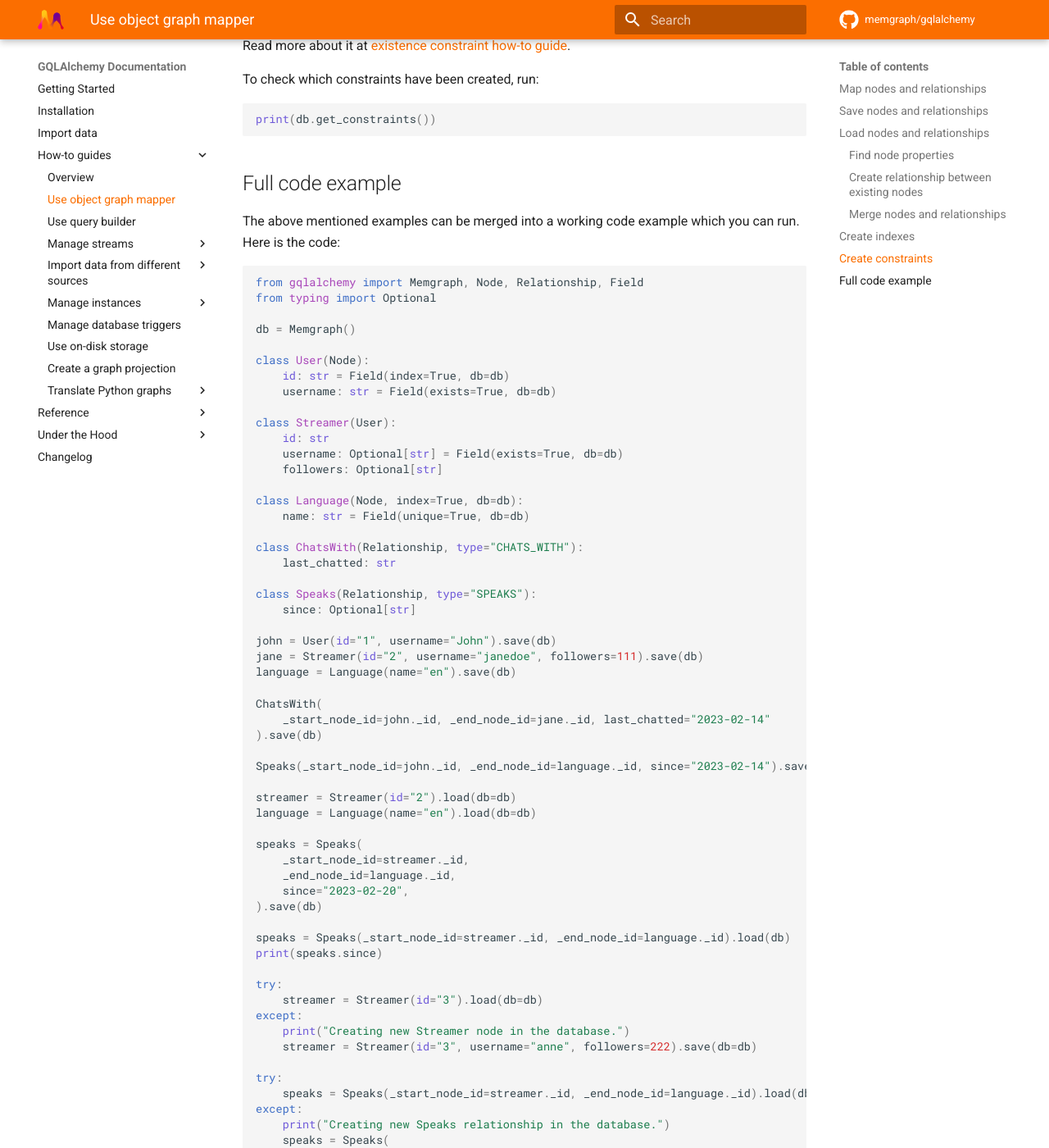
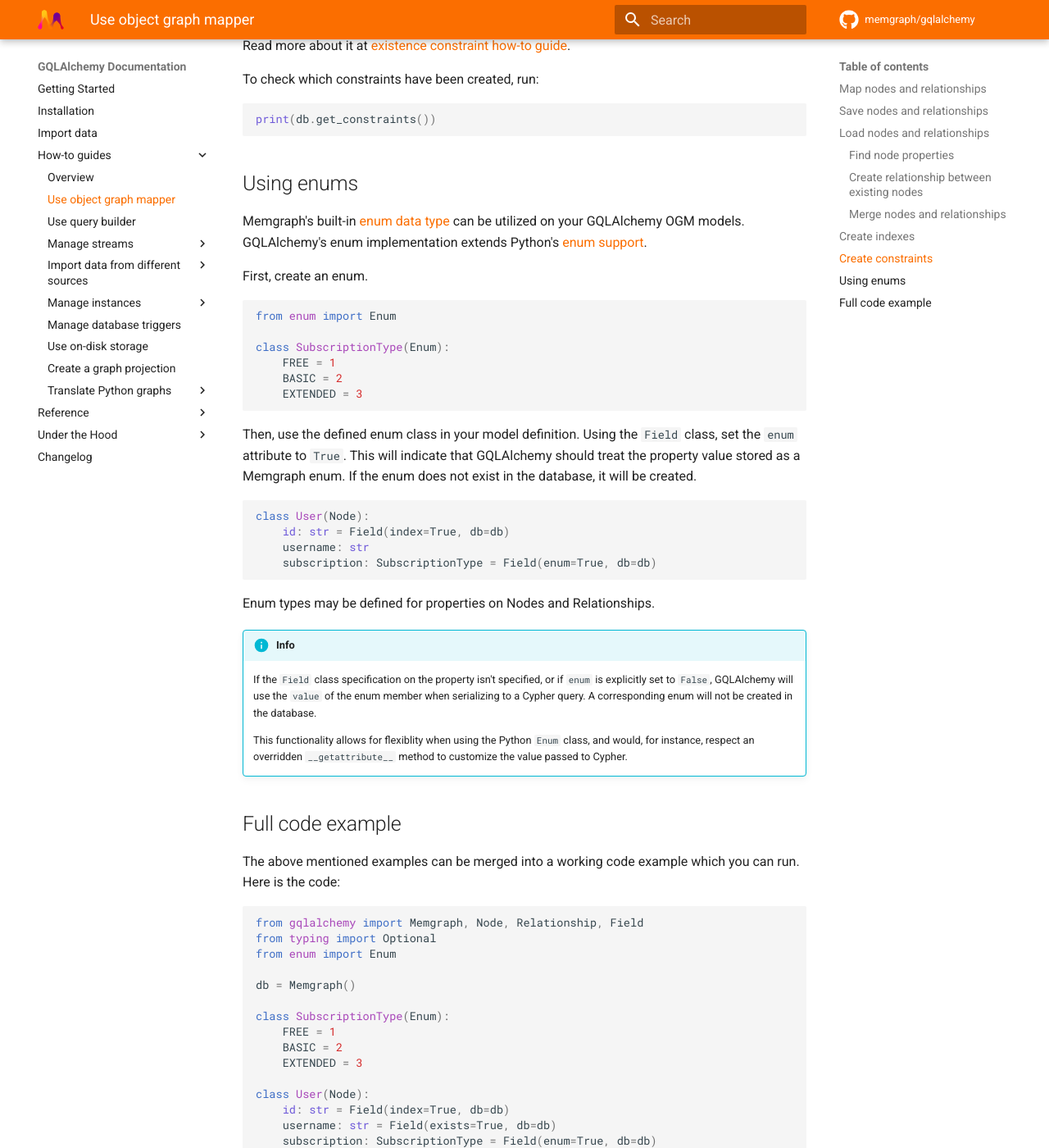
Before and after one commit to memgraph/gqlalchemy, an MkDocs documentation site: the page built from docs/how-to-guides/ogm.md, in a window 1280 px wide and 1400 px high, scrolled down 8593 px. Shown: the whole window at 82% size. Built offline with MkDocs 1.6.1 and Material for MkDocs 9.7.7, drawn with Linux system fonts in a browser that asks for light colours; comment, search, counter and statistics services are not loaded; some of the changed text lies outside the part shown.

Commit message:
Updates documentation on usage of enums.

````diff
--- a/docs/how-to-guides/ogm.md
+++ b/docs/how-to-guides/ogm.md
@@ -395,6 +395,37 @@
 print(db.get_constraints())
 ```
 
+## Using enums
+
+Memgraph's built-in [enum data type](https://memgraph.com/docs/fundamentals/data-types#enum) can be utilized on your GQLAlchemy OGM models.  GQLAlchemy's enum implementation extends Python's [enum support](https://docs.python.org/3.11/library/enum.html).
+
+First, create an enum.
+
+```python
+from enum import Enum
+
+class SubscriptionType(Enum):
+    FREE = 1
+    BASIC = 2
+    EXTENDED = 3
+```
+
+Then, use the defined enum class in your model definition.  Using the `Field` class, set the `enum` attribute to `True`.  This will indicate that GQLAlchemy should treat the property value stored as a Memgraph enum.  If the enum does not exist in the database, it will be created.
+
+```python
+class User(Node):
+    id: str = Field(index=True, db=db)
+    username: str
+    subscription: SubscriptionType = Field(enum=True, db=db)
+```
+
+Enum types may be defined for properties on Nodes and Relationships.
+
+!!! info
+    If the `Field` class specification on the property isn't specified, or if `enum` is explicitly set to `False`, GQLAlchemy will use the `value` of the enum member when serializing to a Cypher query.  A corresponding enum will not be created in the database.
+
+    This functionality allows for flexiblity when using the Python `Enum` class, and would, for instance, respect an overridden `__getattribute__` method to customize the value passed to Cypher.
+
 ## Full code example
 
 The above mentioned examples can be merged into a working code example which you can run. Here is the code:
@@ -402,12 +433,19 @@
 ```python
 from gqlalchemy import Memgraph, Node, Relationship, Field
 from typing import Optional
+from enum import Enum
 
 db = Memgraph()
+
+class SubscriptionType(Enum):
+    FREE = 1
+    BASIC = 2
+    EXTENDED = 3
 
 class User(Node):
     id: str = Field(index=True, db=db)
     username: str = Field(exists=True, db=db)
+    subscription: SubscriptionType = Field(enum=True, db=db)
 
 class Streamer(User):
     id: str
@@ -423,8 +461,8 @@
 class Speaks(Relationship, type="SPEAKS"):
     since: Optional[str]
 
-john = User(id="1", username="John").save(db)
-jane = Streamer(id="2", username="janedoe", followers=111).save(db)
+john = User(id="1", username="John", subscription=SubscriptionType(1)).save(db)
+jane = Streamer(id="2", username="janedoe", subscription=SubscriptionType(3), followers=111).save(db)
 language = Language(name="en").save(db)
 
 ChatsWith(
@@ -449,7 +487,7 @@
     streamer = Streamer(id="3").load(db=db)
 except:
     print("Creating new Streamer node in the database.")
-    streamer = Streamer(id="3", username="anne", followers=222).save(db=db)
+    streamer = Streamer(id="3", username="anne", subscription=SubscriptionType(2), followers=222).save(db=db)
 
 try:
     speaks = Speaks(_start_node_id=streamer._id, _end_node_id=language._id).load(db)
````
